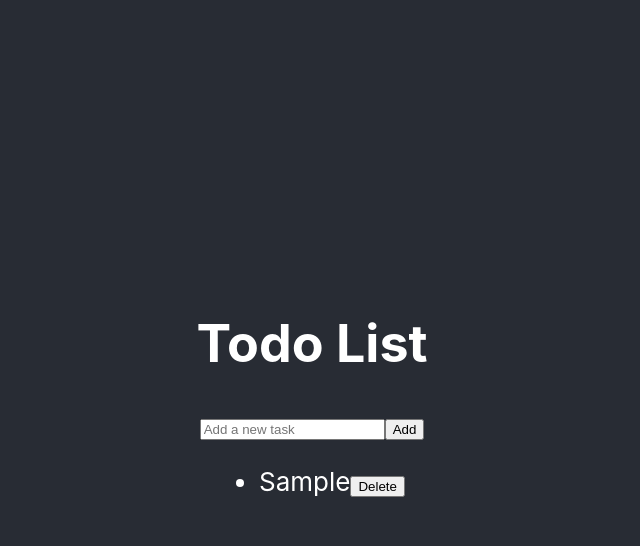
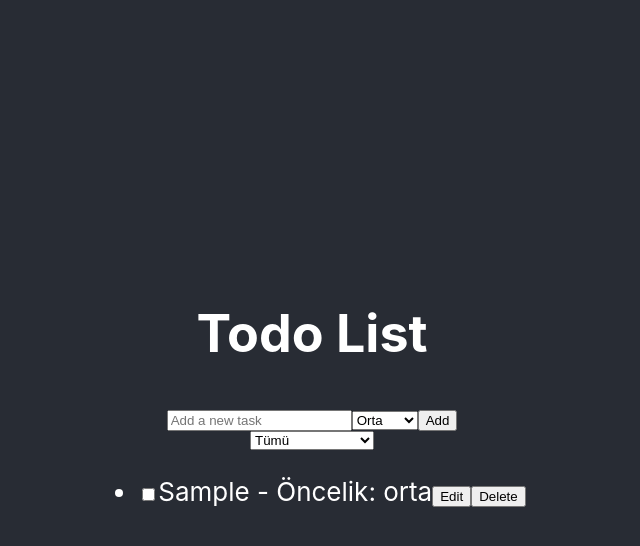
Before and after one commit to tigerweirdo/weird-todo-app, a React (Create React App) app: page / in a window 1280 px wide. Both pictures are taken after typing "Sample" into the empty fields and a click on the button "Add". Shown: the top 546 px of the page, without its empty margins (328-968 px from the left). Built offline with nearby package versions, Linux system fonts and the light colour scheme.

Commit message:
gerekli fonksiyonlar.

```diff
--- a/src/App.js
+++ b/src/App.js
@@ -1,10 +1,17 @@
-import React, { useState,useEffect } from 'react';
+import React, { useState, useEffect } from 'react';
 import './App.css';
 import TaskInput from './components/TaskInput';
 import TaskList from './components/TaskList';
 
 function App() {
   const [tasks, setTasks] = useState([]);
+  const [filter, setFilter] = useState('tümü');
+
+  const handleFilterChange = (e) => {
+    setFilter(e.target.value);
+  };
+
+
 
   useEffect(() => {
     const storedTasks = JSON.parse(localStorage.getItem('tasks')) || [];
@@ -12,17 +19,47 @@ function App() {
   }, []);
 
   const addTask = (task) => {
-    if (task) {
+    if (task.text) {
       const newTasks = [...tasks, task];
       setTasks(newTasks);
-      localStorage.setItem('tasks', JSON.stringify(newTasks)); // Güncelleme
+      localStorage.setItem('tasks', JSON.stringify(newTasks));
     }
   };
+  const onToggleComplete = (index) => {
+    const newTasks = tasks.map((task, i) =>
+      i === index ? { ...task, completed: !task.completed } : task
+    );
+    setTasks(newTasks);
+    localStorage.setItem('tasks', JSON.stringify(newTasks));
+  };
+
+
+
+
+  const filteredAndSortedTasks = tasks
+  .filter(task => {
+    if (filter === 'yüksek') return task.priority === 'yüksek';
+    if (filter === 'tamamlanmamış') return !task.completed;
+    if (filter === 'tamamlanmış') return task.completed;
+    return true;
+  })
+  .sort((a, b) => {
+    const priorities = { 'yüksek': 1, 'orta': 2, 'düşük': 3 };
+    return priorities[a.priority] - priorities[b.priority];
+  });
+
+
 
   const deleteTask = (index) => {
     const newTasks = tasks.filter((_, i) => i !== index);
     setTasks(newTasks);
-    localStorage.setItem('tasks', JSON.stringify(newTasks)); // Güncelleme
+    localStorage.setItem('tasks', JSON.stringify(newTasks));
+  };
+
+  const onEditTask = (index, newTask) => {
+    const updatedTasks = tasks.map((task, i) => (i === index ? newTask : task));
+    setTasks(updatedTasks);
+    localStorage.setItem('tasks', JSON.stringify(updatedTasks));
   };
 
   return (
@@ -30,7 +67,19 @@ function App() {
       <header className="App-header">
         <h1>Todo List</h1>
         <TaskInput onAddTask={addTask} />
-        <TaskList tasks={tasks} onDeleteTask={deleteTask} />
+        <select value={filter} onChange={handleFilterChange}>
+          <option value="tümü">Tümü</option>
+          <option value="yüksek">Yüksek Öncelik</option>
+          <option value="tamamlanmamış">Tamamlanmamış</option>
+          <option value="tamamlanmış">Tamamlanmış</option>
+
+        </select>
+        <TaskList
+        tasks={filteredAndSortedTasks}
+        onDeleteTask={deleteTask}
+        onEditTask={onEditTask}
+        onToggleComplete={onToggleComplete}
+      />
       </header>
     </div>
   );
--- a/src/components/TaskInput.js
+++ b/src/components/TaskInput.js
@@ -2,11 +2,13 @@ import React, { useState } from 'react';
 
 function TaskInput({ onAddTask }) {
     const [input, setInput] = useState('');
+    const [priority, setPriority] = useState('orta');
 
     const handleSubmit = (event) => {
       event.preventDefault();
-    onAddTask(input);
+      onAddTask({ text: input, priority });
       setInput('');
+      setPriority('orta');
     };
 
     return (
@@ -17,6 +19,11 @@ function TaskInput({ onAddTask }) {
           onChange={(e) => setInput(e.target.value)}
           placeholder="Add a new task"
         />
+        <select value={priority} onChange={(e) => setPriority(e.target.value)}>
+          <option value="yüksek">Yüksek</option>
+          <option value="orta">Orta</option>
+          <option value="düşük">Düşük</option>
+        </select>
         <button type="submit">Add</button>
       </form>
     );
--- a/src/components/TaskList.js
+++ b/src/components/TaskList.js
@@ -1,11 +1,53 @@
-import React from 'react';
+import React, { useState } from 'react';
 
-function TaskList({ tasks, onDeleteTask }) {
+function TaskList({ tasks, onDeleteTask, onEditTask, onToggleComplete }) {
+  const [editingIndex, setEditingIndex] = useState(-1);
+  const [editedTask, setEditedTask] = useState({ text: '', priority: 'orta' });
+
+  const handleEdit = (index, task) => {
+    setEditingIndex(index);
+    setEditedTask({ text: task.text, priority: task.priority });
+  };
+
+  const handleSave = (index) => {
+    onEditTask(index, editedTask);
+    setEditingIndex(-1);
+  };
+
   return (
     <ul>
       {tasks.map((task, index) => (
         <li key={index}>
-          {task}
+          <input
+            type="checkbox"
+            checked={task.completed || false}
+            onChange={() => onToggleComplete(index)}
+          />
+          {editingIndex === index ? (
+            <>
+              <input
+                type="text"
+                value={editedTask.text}
+                onChange={(e) => setEditedTask({...editedTask, text: e.target.value})}
+              />
+              <select
+                value={editedTask.priority}
+                onChange={(e) => setEditedTask({...editedTask, priority: e.target.value})}
+              >
+                <option value="yüksek">Yüksek</option>
+                <option value="orta">Orta</option>
+                <option value="düşük">Düşük</option>
+              </select>
+              <button onClick={() => handleSave(index)}>Save</button>
+            </>
+          ) : (
+            <>
+              <span style={{ textDecoration: task.completed ? 'line-through' : 'none' }}>
+                {task.text} - Öncelik: {task.priority}
+              </span>
+              <button onClick={() => handleEdit(index, task)}>Edit</button>
+            </>
+          )}
           <button onClick={() => onDeleteTask(index)}>Delete</button>
         </li>
       ))}
```
Lines whose indentation alone changed are shown as unchanged.
